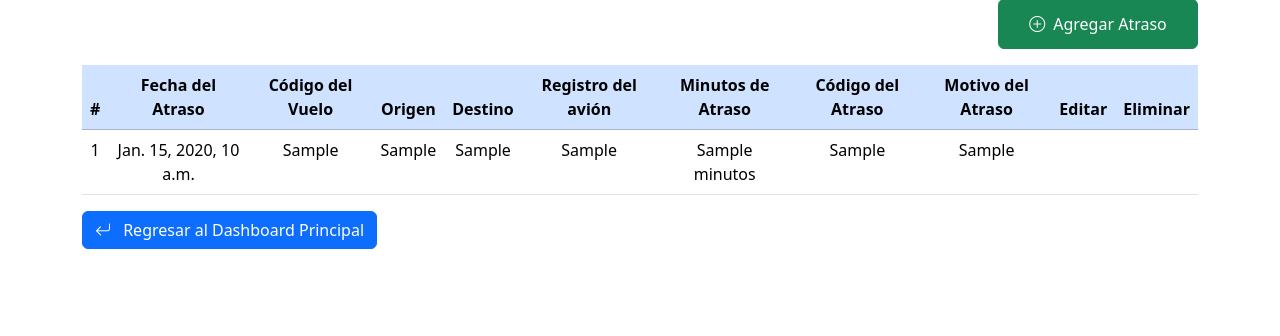
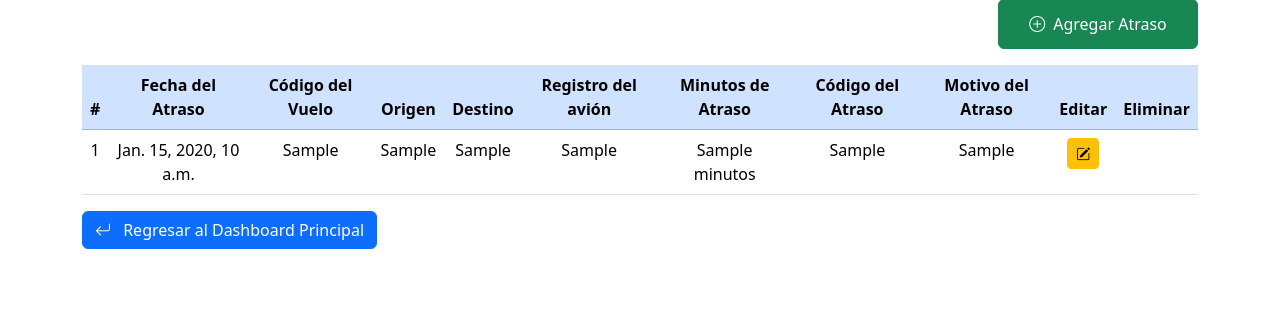
Before and after one commit to RicardoVaca109/SwissportEmsaWebApp, a Django app: template atrasos/templates/dashboard_atrasos.html in a window 1280 px wide. Shown: the part 167-503 px from the top of the page. Run offline with Django 5.2, Linux system fonts and the light colour scheme; the template is opened without the code that fills it: most values are stand-ins (such as "Sample title", 1, 10 or a date in 2020).

Commit message:
Se añáde el botón para poder editar el registro

```diff
--- a/atrasos/templates/dashboard_atrasos.html
+++ b/atrasos/templates/dashboard_atrasos.html
@@ -37,7 +37,11 @@
                     <td> {{atraso.minutos}} </td>
                     <td> {{atraso.codigo_atraso}} </td>
                     <td> {{atraso.motivo_atraso}} </td>
-                    <td>  </td>
+                    <td>
+                        <a href="{% url 'edit_atraso' atraso.id_atraso %}" class="btn btn-warning btn-sm">
+                            <i class="bi bi-pencil-square"></i>
+                        </a>
+                    </td>
                     <td>  </td>
                 </tr>
                 {% empty %}
```
